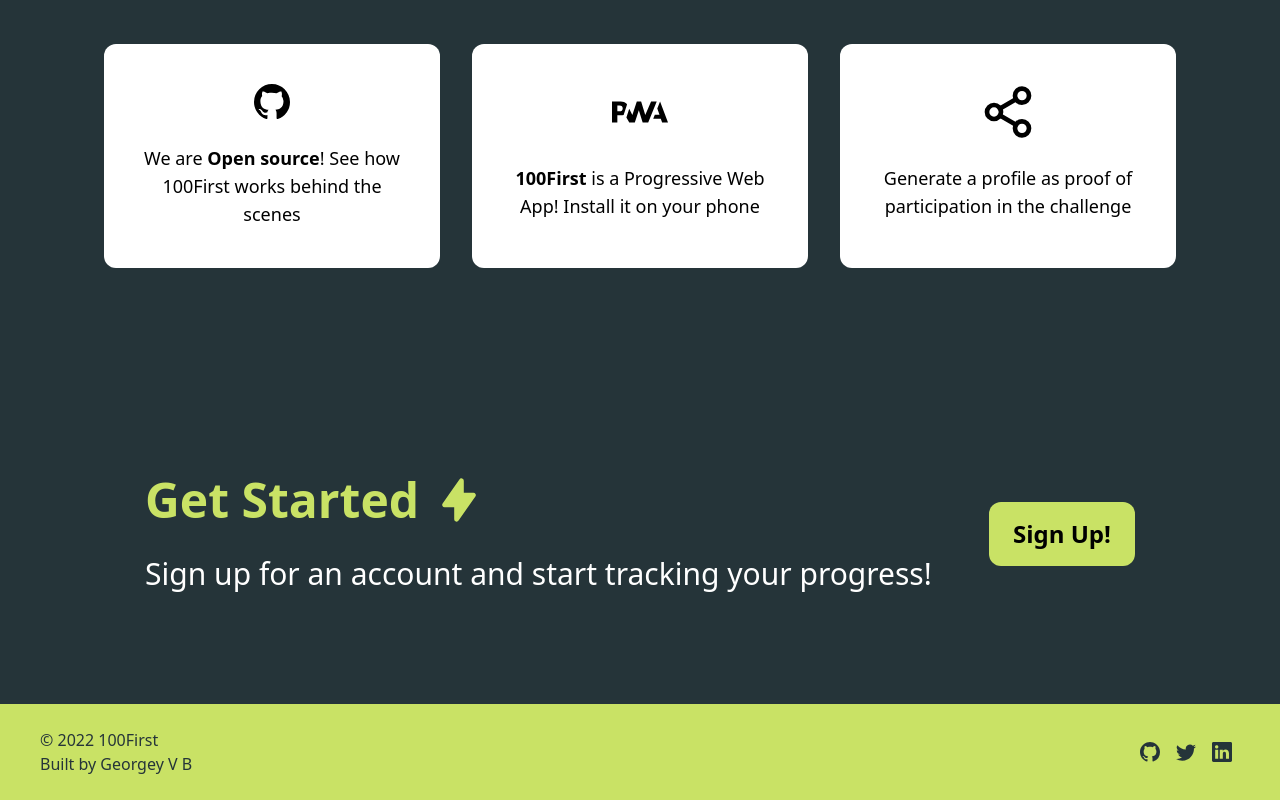
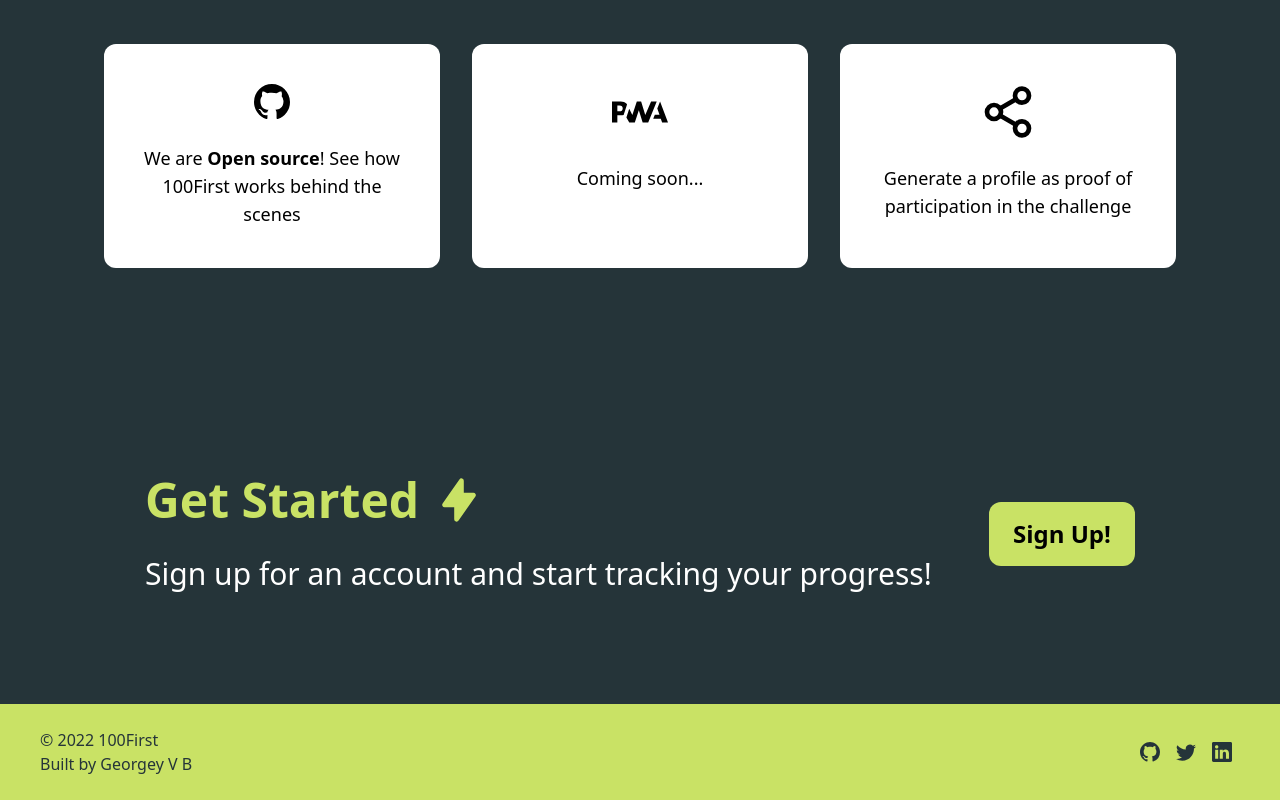
Before and after one commit to GeoBrodas/100first, a Next.js app: page / in a window 1280 px wide. Shown: the part 1798-2598 px from the top of the page. Built offline with nearby package versions, Linux system fonts and the light colour scheme; no server answers.

Commit message:
change landing content

```diff
--- a/components/PageComponents/LandingPage/FeaturesOfTheApp.js
+++ b/components/PageComponents/LandingPage/FeaturesOfTheApp.js
@@ -18,9 +18,7 @@
         </div>
         <div className="flex flex-col space-y-6 mx-auto lg:h-56 bg-white rounded-xl w-2/3 py-6 md:py-10 items-center md:w-2/3">
           <SiPwa className="h-8 w-8 lg:h-14 lg:w-14" />
-          <p className="text-center text-lg font-medium px-8">
-            <b>100First</b> is a Progressive Web App! Install it on your phone
-          </p>
+          <p className="text-center text-lg font-medium px-8">Coming soon...</p>
         </div>
         <div className="flex flex-col space-y-6 mx-auto lg:h-56 bg-white rounded-xl w-2/3 py-6 md:py-10 items-center md:w-2/3">
           <FiShare2 className="h-8 w-8 lg:h-14 lg:w-14" />
```
Also changed, not shown: 1 other file (tests, documents, lock files or other folders).
